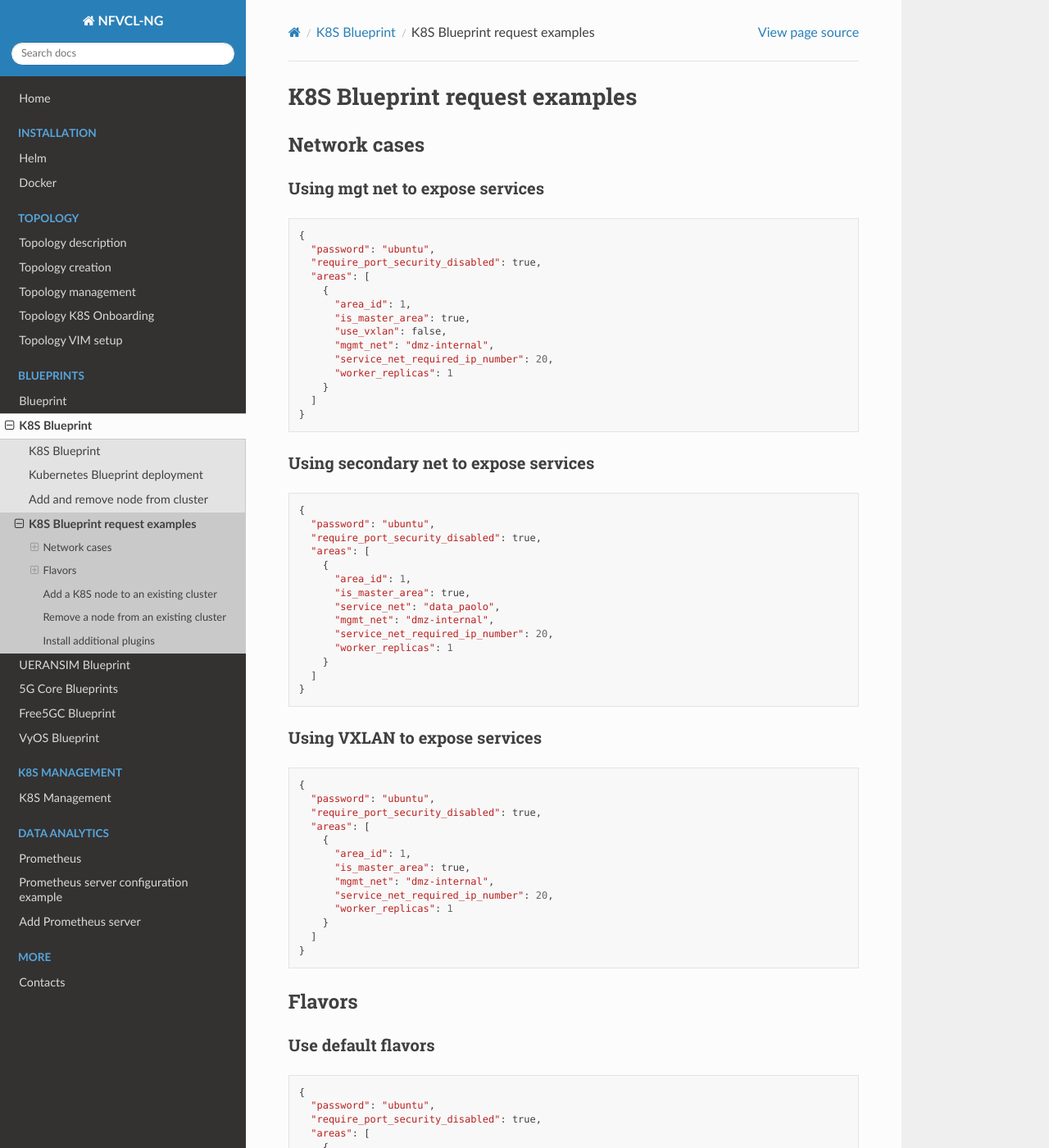
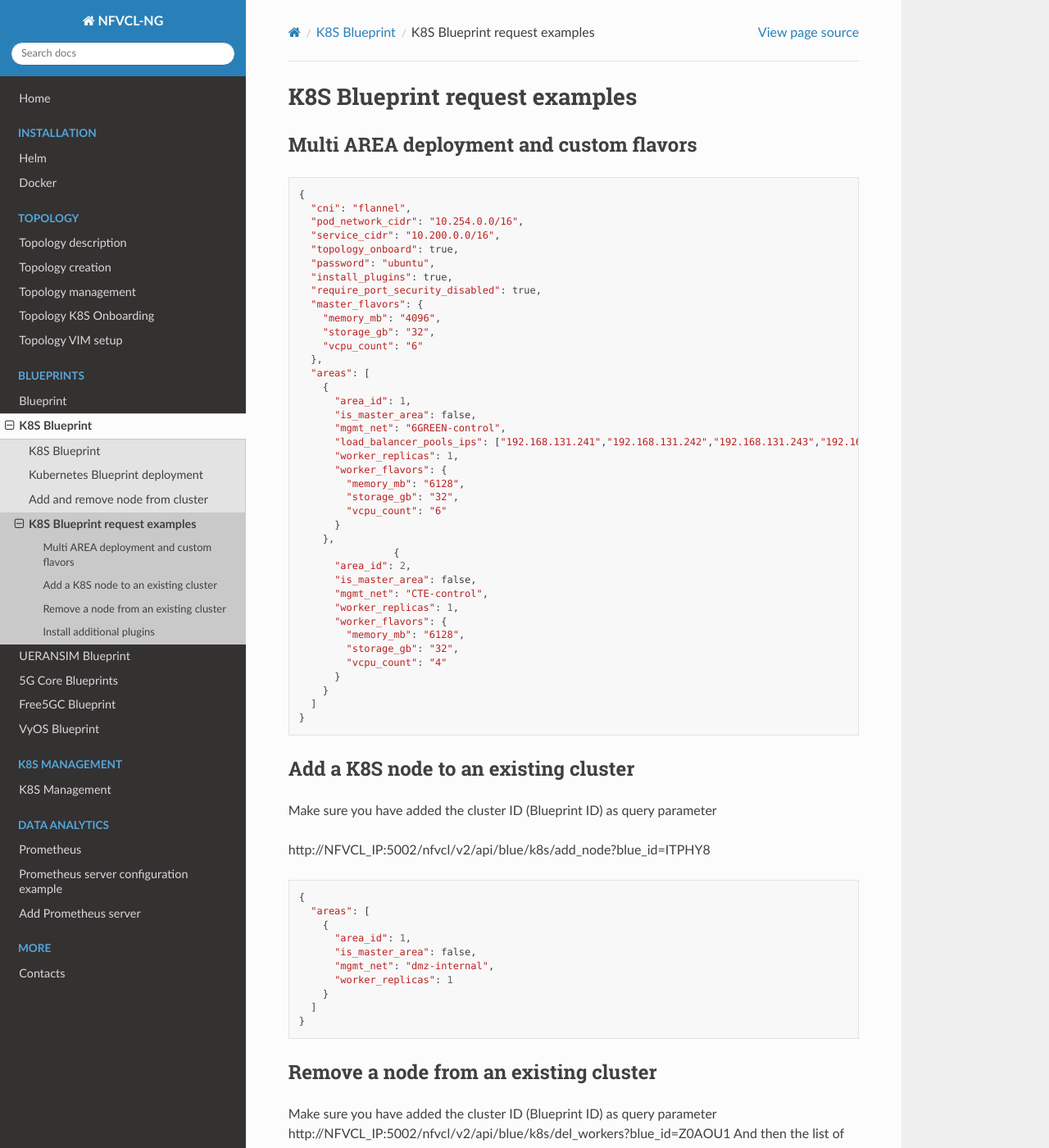
Before and after one commit to s2n-cnit/nfvcl-ng, a Sphinx documentation site: the page built from docs/source/blueprints/k8s/k8s_request_examples.md, in a window 1280 px wide and 1400 px high. Shown: the whole window at 82% size. Built offline with Sphinx 7.4.7 and the Read the Docs theme 3.1.0, drawn with Linux system fonts in a browser that asks for light colours; some of the changed text lies outside the part shown.

Commit message:
docs(Documentation): Updated documentation

````diff
--- a/docs/source/blueprints/k8s/k8s_request_examples.md
+++ b/docs/source/blueprints/k8s/k8s_request_examples.md
@@ -1,135 +1,42 @@
 # K8S Blueprint request examples
 
-## Network cases
-### Using mgt net to expose services
+## Multi AREA deployment and custom flavors
 ```
 {
+  "cni": "flannel",
+  "pod_network_cidr": "10.254.0.0/16",
+  "service_cidr": "10.200.0.0/16",
+  "topology_onboard": true,
   "password": "ubuntu",
+  "install_plugins": true,
   "require_port_security_disabled": true,
-  "areas": [
-    {
-      "area_id": 1,
-      "is_master_area": true,
-      "use_vxlan": false,
-      "mgmt_net": "dmz-internal",
-      "service_net_required_ip_number": 20,
-      "worker_replicas": 1
-    }
-  ]
-}
-```
-
-### Using secondary net to expose services
-```
-{
-  "password": "ubuntu",
-  "require_port_security_disabled": true,
-  "areas": [
-    {
-      "area_id": 1,
-      "is_master_area": true,
-      "service_net": "data_paolo",
-      "mgmt_net": "dmz-internal",
-      "service_net_required_ip_number": 20,
-      "worker_replicas": 1
-    }
-  ]
-}
-```
-
-### Using VXLAN to expose services
-```
-{
-  "password": "ubuntu",
-  "require_port_security_disabled": true,
-  "areas": [
-    {
-      "area_id": 1,
-      "is_master_area": true,
-      "mgmt_net": "dmz-internal",
-      "service_net_required_ip_number": 20,
-      "worker_replicas": 1
-    }
-  ]
-}
-```
-
-## Flavors
-### Use default flavors
-```
-{
-  "password": "ubuntu",
-  "require_port_security_disabled": true,
-  "areas": [
-    {
-      "area_id": 1,
-      "is_master_area": true,
-      "mgmt_net": "dmz-internal",
-      "service_net_required_ip_number": 20,
-      "worker_replicas": 1
-    }
-  ]
-}
-```
-
-### Use a custom flavor
-```
-{
-	"password": "ubuntu",
-	"require_port_security_disabled": true,
   "master_flavors": {
-    "vcpu_count": "4",
     "memory_mb": "4096",
-    "storage_gb": "16",
-    "vcpu_type": "host",
-    "require_port_security_disabled": false
+    "storage_gb": "32",
+    "vcpu_count": "6"
   },
   "areas": [
     {
       "area_id": 1,
-      "is_master_area": true,
-			"service_net": "data_paolo",
-      "mgmt_net": "dmz-internal",
-      "service_net_required_ip_number": 20,
+      "is_master_area": false,
+      "mgmt_net": "6GREEN-control",
+      "load_balancer_pools_ips": ["192.168.131.241","192.168.131.242","192.168.131.243","192.168.131.244","192.168.131.246","192.168.131.248","192.168.131.249"],
       "worker_replicas": 1,
-			"worker_flavors": {
-        "vcpu_count": "4",
-        "memory_mb": "4096",
+      "worker_flavors": {
+        "memory_mb": "6128",
         "storage_gb": "32",
-        "vcpu_type": "host",
-        "require_port_security_disabled": false
+        "vcpu_count": "6"
       }
-    }
-  ]
-}
-```
-
-### Use an existing flavor (use case: no permission to create it)
-```
-{
-	"password": "ubuntu",
-	"require_port_security_disabled": true,
-  "master_flavors": {
-    "vcpu_count": "4",
-    "memory_mb": "4096",
-    "storage_gb": "16",
-    "vcpu_type": "host",
-    "require_port_security_disabled": false
-  },
-  "areas": [
-    {
-      "area_id": 1,
-      "is_master_area": true,
-			"service_net": "data_paolo",
-      "mgmt_net": "dmz-internal",
-      "service_net_required_ip_number": 20,
+    },
+		{
+      "area_id": 2,
+      "is_master_area": false,
+      "mgmt_net": "CTE-control",
       "worker_replicas": 1,
-			"worker_flavors": {
-        "vcpu_count": "4",
-        "memory_mb": "4096",
+      "worker_flavors": {
+        "memory_mb": "6128",
         "storage_gb": "32",
-        "vcpu_type": "host",
-        "require_port_security_disabled": false
+        "vcpu_count": "4"
       }
     }
   ]
````
Also changed, not shown: docs/source/blueprints/blueprint.rst (+12 -4 lines), docs/source/blueprints/k8s/k8s_blue_creation.md (+13 -10 lines), docs/source/index.rst (+6 -4 lines), docs/source/topology/topology_vim.rst (+4 -25 lines), 1 other file.
